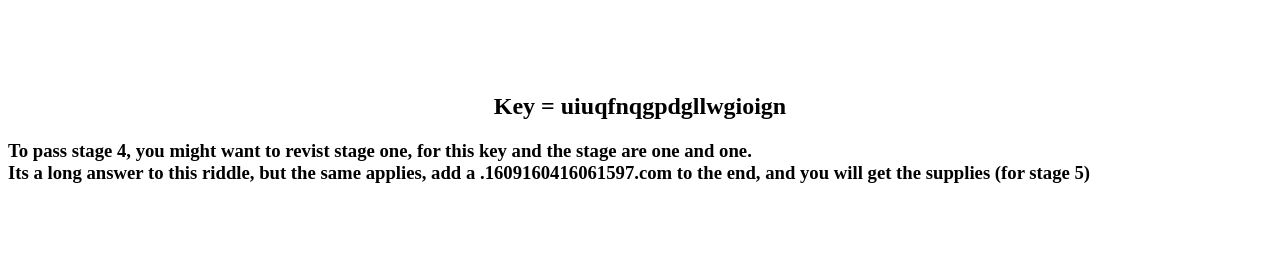
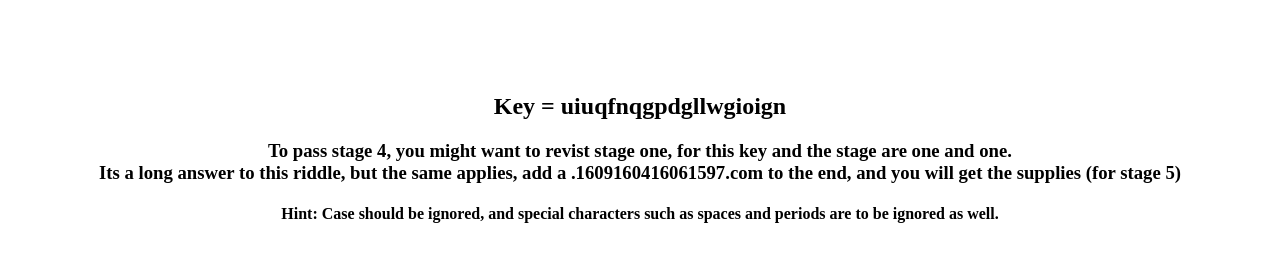
Before and after one commit to stage4welcome/stage4welcome.github.io, a plain HTML site: page index.html in a window 1280 px wide. Shown: the part 79-340 px from the top of the page. Drawn offline with Linux system fonts and the light colour scheme.

Commit message:
Update index.html

```diff
--- a/index.html
+++ b/index.html
@@ -18,10 +18,14 @@
         Key = uiuqfnqgpdgllwgioign
         </h2>
 
-        <h3>
+        <h3 align = "center">
           To pass stage 4, you might want to revist stage one, for this key and the stage are one and one.
           <br>
           Its a long answer to this riddle, but the same applies, add a .1609160416061597.com to the end, and you will get the supplies (for stage 5)
           </h3>
+
+    <h4 align = "center">
+      Hint: Case should be ignored, and special characters such as spaces and periods are to be ignored as well.
+    </h4>
   </body>
 </html>
```
